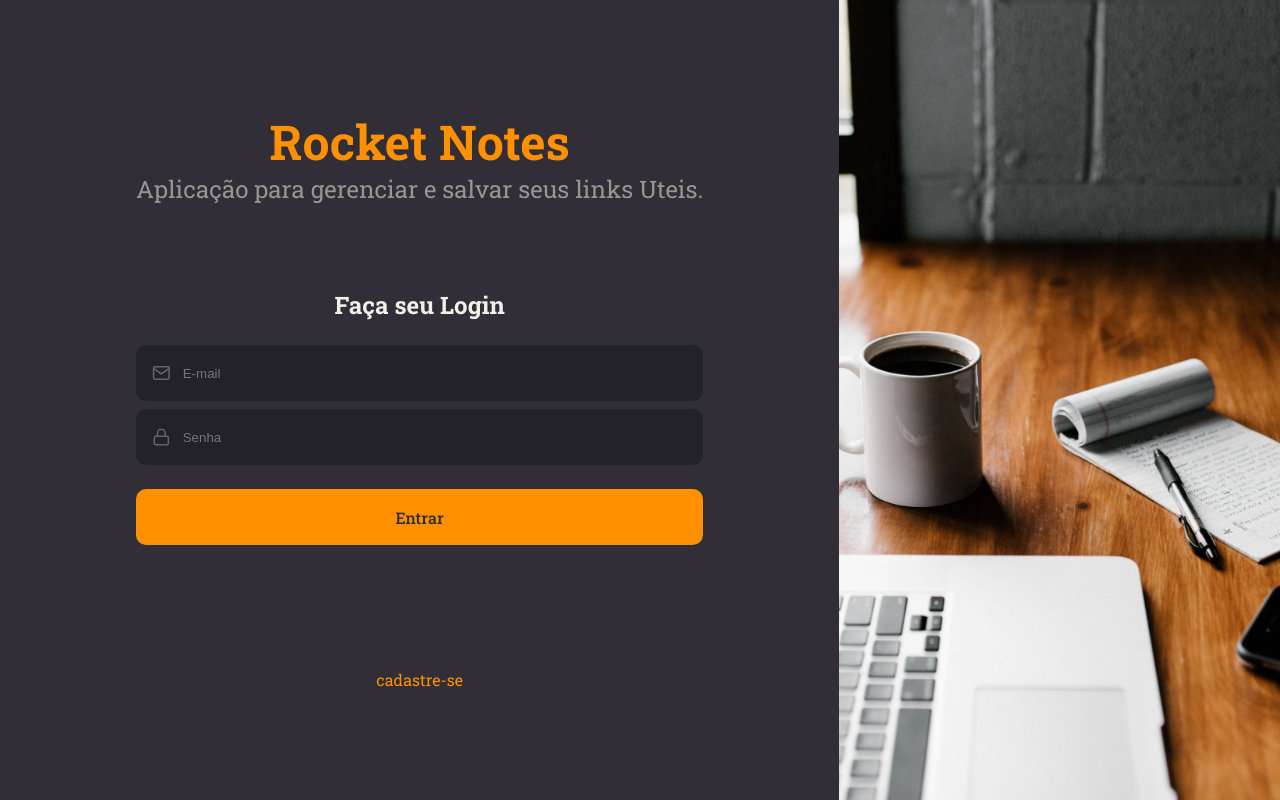
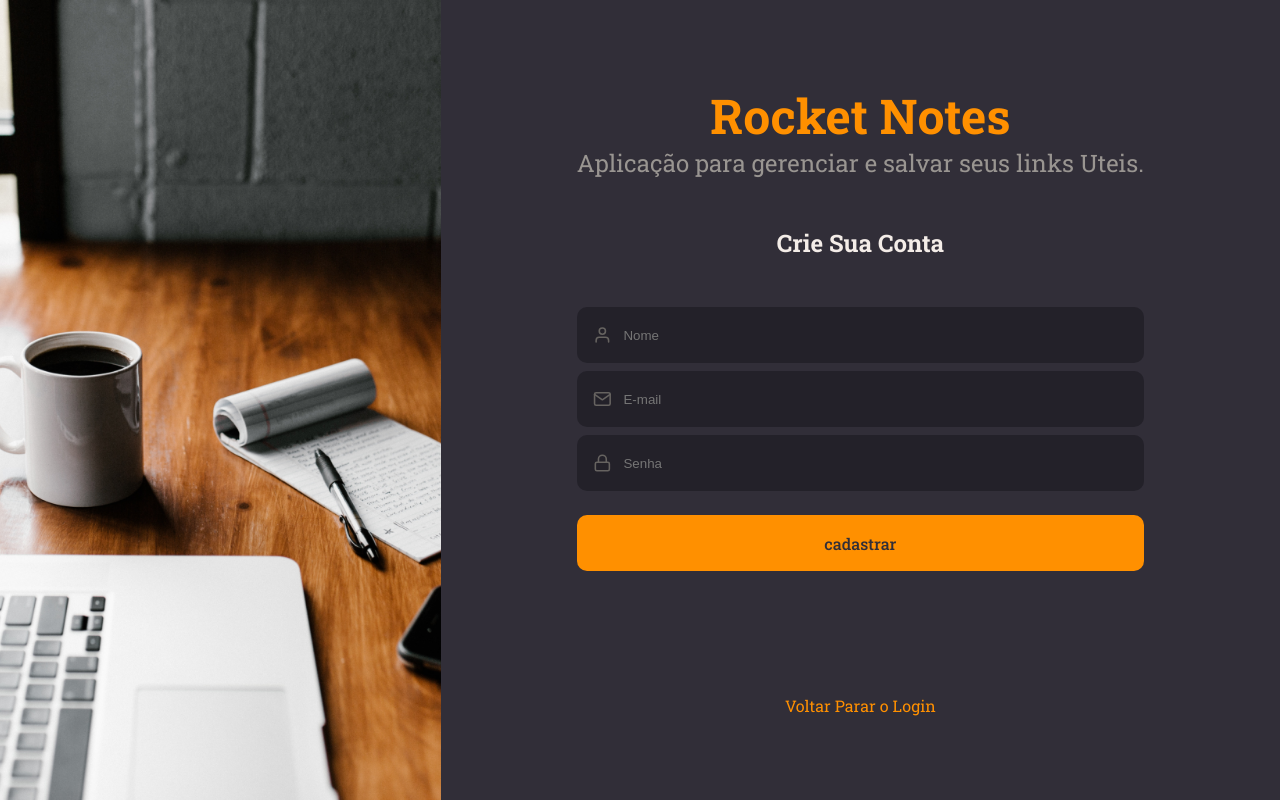
Before and after one commit to victorrti/REACT-NOTES, a React (Vite) app: page / in a window 1280 px wide. Built offline with nearby package versions, Linux system fonts and the light colour scheme.

Commit message:
incluindo tela de cadastro

```diff
--- a/src/main.jsx
+++ b/src/main.jsx
@@ -1,6 +1,6 @@
 import React from 'react'
 import ReactDOM from 'react-dom/client'
-import {SingIn} from './pages/SingIn'
+import {SingUp} from './pages/SingUp'
 import {ThemeProvider} from 'styled-components'
 import theme from './styles/theme'
 import GlobalStyle from './styles/global'
@@ -10,7 +10,7 @@
   <React.StrictMode >
     <ThemeProvider theme={theme}>
       <GlobalStyle />
-        <SingIn />
+        <SingUp />
 
     </ThemeProvider>
 
--- /dev/null
+++ b/src/pages/SingUp/index.jsx
@@ -0,0 +1,36 @@
+import {Container,Form,Background} from './style'
+import {Input} from '../../components/Input'
+import {FiLogIn,FiMail, FiLock,FiUser} from 'react-icons/fi'
+import {Button} from '../../components/Button'
+import {ButtonText} from '../../components/ButtonText'
+
+
+export function SingUp(){
+    return(
+        <Container>
+            <Background/>
+            <Form>
+                <h1>Rocket Notes</h1>
+                <p>Aplicação para gerenciar e salvar seus links Uteis.</p>
+                <h2>Crie Sua Conta</h2>
+                <Input
+                placeholder="Nome"
+                type="text"
+                icon={FiUser}/>
+                <Input
+                placeholder="E-mail"
+                type="text"
+                icon={FiMail}/>
+                <Input
+                placeholder="Senha"
+                type="password"
+                icon={FiLock}/>
+                <Button title="cadastrar"/>
+                <ButtonText title="Voltar Parar o Login"/>
+
+            </Form>
+
+        </Container>
+    )
+
+}
--- /dev/null
+++ b/src/pages/SingUp/style.js
@@ -0,0 +1,39 @@
+import  styled from 'styled-components'
+import backgroundImg from '../../assets/background.png'
+
+export const Container = styled.div`
+    height: 100vh;
+    display:flex;
+    align-items: stretch;
+`;
+export const Background = styled.div`
+    flex: 1;
+    background: url(${backgroundImg}) no-repeat center center;
+    background-size: cover;
+`;
+
+export const Form = styled.form`
+    padding:0 136px;
+    display: flex;
+    flex-direction: column;
+    justify-content: center;
+    align-items: center;
+    text-align: center;
+    > h1{
+        font-size: 48px;
+        color:${({theme})=>theme.COLORS.ORANGE}
+    }
+    >h2 {
+        font-size: 24px;
+        margin: 48px 0;
+
+    }
+    p{
+        font-size: 24px;
+        color:${({theme})=>theme.COLORS.GRAY_100}
+    }
+    button+button{
+        color:${({theme})=>theme.COLORS.ORANGE};
+        margin-top:124px;
+    }
+`
```
